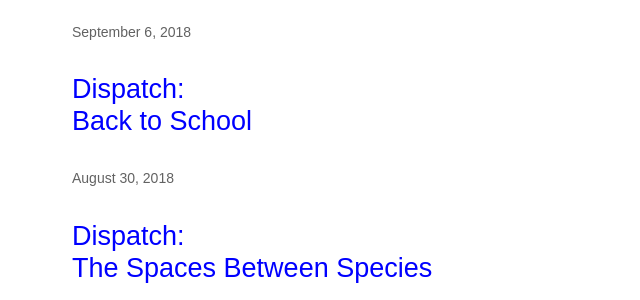
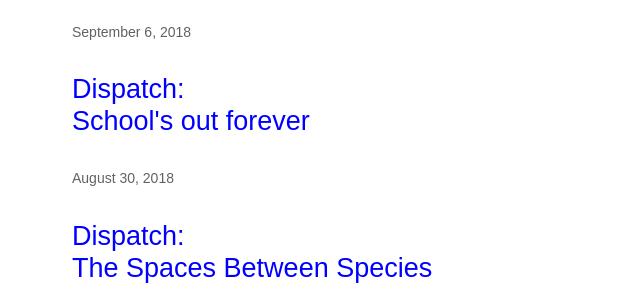
Before and after one commit to aredotna/building, a Jekyll site: the page built from index.html, in a window 1280 px wide and 900 px high. Shown: the part 219-519 px from the top of the window, without its empty margins (298-938 px from the left). Built offline with Jekyll 4.4.1, drawn with Linux system fonts in a browser that asks for light colours.

Commit message:
Update 2018-09-13-back-to-school.markdown

```diff
--- a/_posts/2018-09-13-back-to-school.markdown
+++ b/_posts/2018-09-13-back-to-school.markdown
@@ -1,5 +1,5 @@
 ---
-title: "Back to School"
+title: "School's out forever"
 date: 2018-08-30 00:00:00 Z
 categories:
 - Dispatch
```
